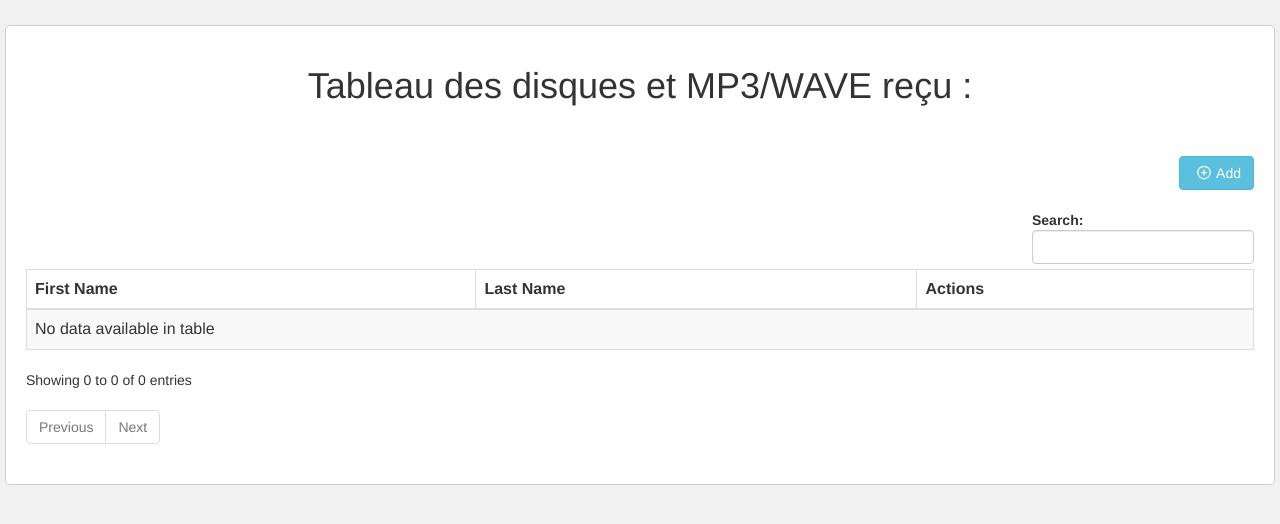
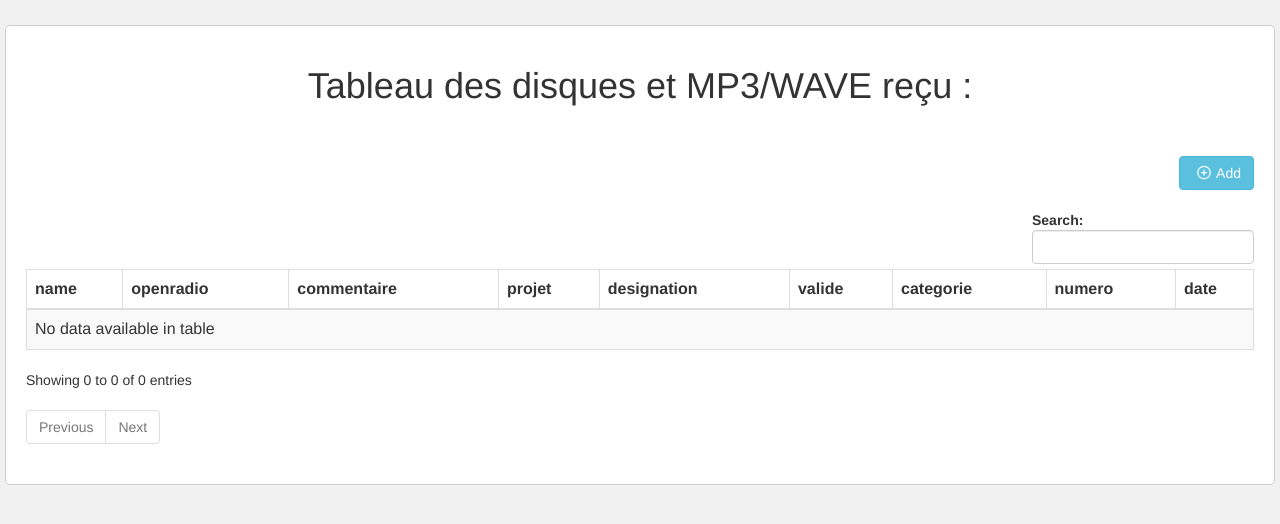
Before and after one commit to therealwalim/php-mysql-datatables-crud, a PHP site: page / in a window 1280 px wide. Shown: the top 524 px of the page. Run offline with PHP 8.4, Linux system fonts and the light colour scheme; data that the repository does not hold is empty; some libraries are stand-ins or nearby versions.

Commit message:
Latino Radio v1.1

```diff
--- a/delete.php
+++ b/delete.php
@@ -1,4 +1,5 @@
 <?php
+// Tes informations db
 $connect = mysqli_connect("localhost", "root", "", "testing");
 if(isset($_POST["id"]))
 {
--- a/fetch.php
+++ b/fetch.php
@@ -1,15 +1,23 @@
 <?php
 //fetch.php
+// Tes informations db
 $connect = mysqli_connect("localhost", "root", "", "testing");
-$columns = array('first_name', 'last_name');
+$columns = array('name', 'openradio', 'commentaire', 'projet', 'designation', 'valide', 'categorie', 'numero', 'date');
 
 $query = "SELECT * FROM user ";
 
 if(isset($_POST["search"]["value"]))
 {
  $query .= '
- WHERE first_name LIKE "%'.$_POST["search"]["value"].'%"
- OR last_name LIKE "%'.$_POST["search"]["value"].'%"
+ WHERE name LIKE "%'.$_POST["search"]["value"].'%"
+ OR openradio LIKE "%'.$_POST["search"]["value"].'%"
+ OR commentaire LIKE "%'.$_POST["search"]["value"].'%"
+ OR projet LIKE "%'.$_POST["search"]["value"].'%"
+ OR designation LIKE "%'.$_POST["search"]["value"].'%"
+ OR valide LIKE "%'.$_POST["search"]["value"].'%"
+ OR categorie LIKE "%'.$_POST["search"]["value"].'%"
+ OR numero LIKE "%'.$_POST["search"]["value"].'%"
+ OR date LIKE "%'.$_POST["search"]["value"].'%"
  ';
 }
 
@@ -39,8 +47,15 @@ $data = array();
 while($row = mysqli_fetch_array($result))
 {
  $sub_array = array();
- $sub_array[] = '<div contenteditable class="update" data-id="'.$row["id"].'" data-column="first_name">' . $row["first_name"] . '</div>';
- $sub_array[] = '<div contenteditable class="update" data-id="'.$row["id"].'" data-column="last_name">' . $row["last_name"] . '</div>';
+ $sub_array[] = '<div contenteditable class="update" data-id="'.$row["id"].'" data-column="name">' . $row["name"] . '</div>';
+ $sub_array[] = '<div contenteditable class="update" data-id="'.$row["id"].'" data-column="openradio">' . $row["openradio"] . '</div>';
+ $sub_array[] = '<div contenteditable class="update" data-id="'.$row["id"].'" data-column="commentaire">' . $row["commentaire"] . '</div>';
+ $sub_array[] = '<div contenteditable class="update" data-id="'.$row["id"].'" data-column="projet">' . $row["projet"] . '</div>';
+ $sub_array[] = '<div contenteditable class="update" data-id="'.$row["id"].'" data-column="designation">' . $row["designation"] . '</div>';
+ $sub_array[] = '<div contenteditable class="update" data-id="'.$row["id"].'" data-column="valide">' . $row["valide"] . '</div>';
+ $sub_array[] = '<div contenteditable class="update" data-id="'.$row["id"].'" data-column="categorie">' . $row["categorie"] . '</div>';
+ $sub_array[] = '<div contenteditable class="update" data-id="'.$row["id"].'" data-column="numero">' . $row["numero"] . '</div>';
+ $sub_array[] = '<div contenteditable class="update" data-id="'.$row["id"].'" data-column="date">' . $row["date"] . '</div>';
  $sub_array[] = '<button type="button" name="delete" class="btn btn-danger btn-xs delete" id="'.$row["id"].'">Delete</button>';
  $data[] = $sub_array;
 }
--- a/index.php
+++ b/index.php
@@ -71,9 +71,15 @@
             <table id="user_data" class="table table-bordered table-striped">
                 <thead>
                     <tr>
-                        <th>First Name</th>
-                        <th>Last Name</th>
-                        <th>Actions</th>
+                        <th>name</th>
+                        <th>openradio</th>
+                        <th>commentaire</th>
+                        <th>projet</th>
+                        <th>designation</th>
+                        <th>valide</th>
+                        <th>categorie</th>
+                        <th>numero</th>
+                        <th>date</th>
                     </tr>
                 </thead>
             </table>
@@ -149,15 +155,30 @@
             var html = '<tr>';
             html += '<td contenteditable id="data1"></td>';
             html += '<td contenteditable id="data2"></td>';
+            html += '<td contenteditable id="data3"></td>';
+            html += '<td contenteditable id="data4"></td>';
+            html += '<td contenteditable id="data5"></td>';
+            html += '<td contenteditable id="data6"></td>';
+            html += '<td contenteditable id="data7"></td>';
+            html += '<td contenteditable id="data8"></td>';
+            html += '<td contenteditable id="data9"></td>';
             html += '<td><button type="button" name="insert" id="insert" class="btn btn-success btn-xs">Insert</button></td>';
             html += '</tr>';
             $('#user_data tbody').prepend(html);
         });
 
         $(document).on('click', '#insert', function() {
-            var first_name = $('#data1').text();
-            var last_name = $('#data2').text();
-            if (first_name != '' && last_name != '') {
+            var name = $('#data1').text();
+            var openradio = $('#data2').text();
+            var commentaire = $('#data3').text();
+            var projet = $('#data4').text();
+            var designation = $('#data5').text();
+            var valide = $('#data6').text();
+            var categorie = $('#data7').text();
+            var numero = $('#data8').text();
+            var date = $('#data9').text();
+
+            if (name != '' && openradio != '' && comentaire != '' && projet != '' && designation != '' && valide != '' && categorie != '' && numero != '' && date != '') {
                 $.ajax({
                     url: "insert.php",
                     method: "POST",
--- a/insert.php
+++ b/insert.php
@@ -1,10 +1,11 @@
 <?php
+// Tes informations db
 $connect = mysqli_connect("localhost", "root", "", "testing");
-if(isset($_POST["first_name"], $_POST["last_name"]))
+if(isset($_POST["name"], $_POST["openradio"], $_POST["commentaire"], $_POST["projet"], $_POST["designation"], $_POST["valide"], $_POST["categorie"], $_POST["numero"], $_POST["date"]))
 {
  $first_name = mysqli_real_escape_string($connect, $_POST["first_name"]);
  $last_name = mysqli_real_escape_string($connect, $_POST["last_name"]);
- $query = "INSERT INTO user(first_name, last_name) VALUES('$first_name', '$last_name')";
+ $query = "INSERT INTO user(name, openradio, commentaire, projet, designation, valide, categorie, numero, date) VALUES('$name', '$openradio', '$commentaire', '$projet', '$designation', '$valide', '$categorie', '$numero', '$date')";
  if(mysqli_query($connect, $query))
  {
   echo 'Donnée créée';
--- a/update.php
+++ b/update.php
@@ -1,4 +1,5 @@
 <?php
+// Tes informations db
 $connect = mysqli_connect("localhost", "root", "", "testing");
 if(isset($_POST["id"]))
 {
```
